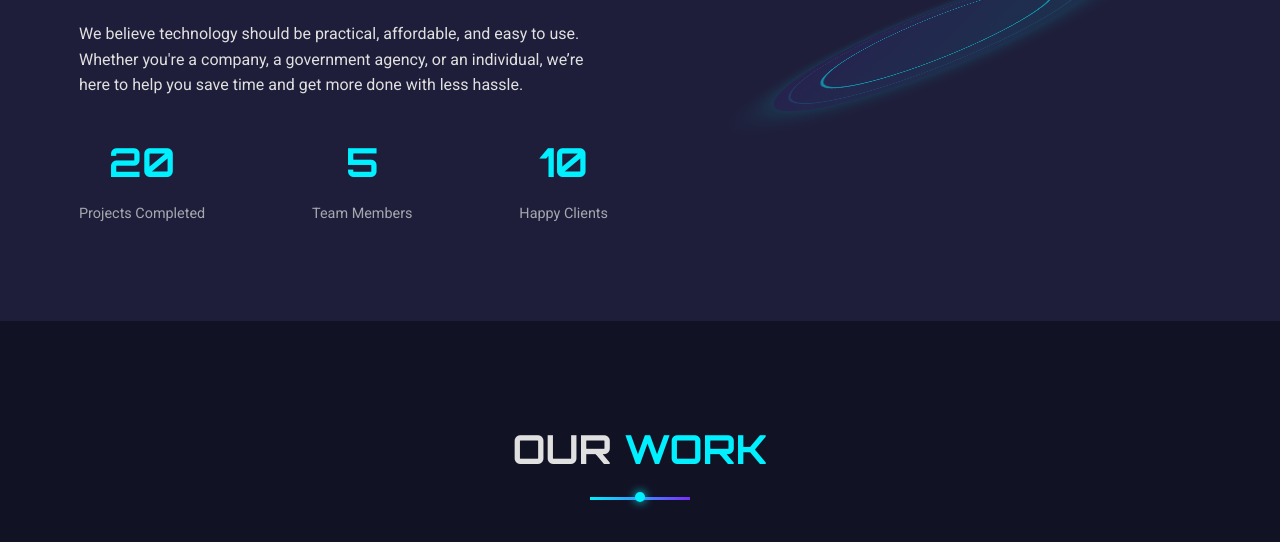
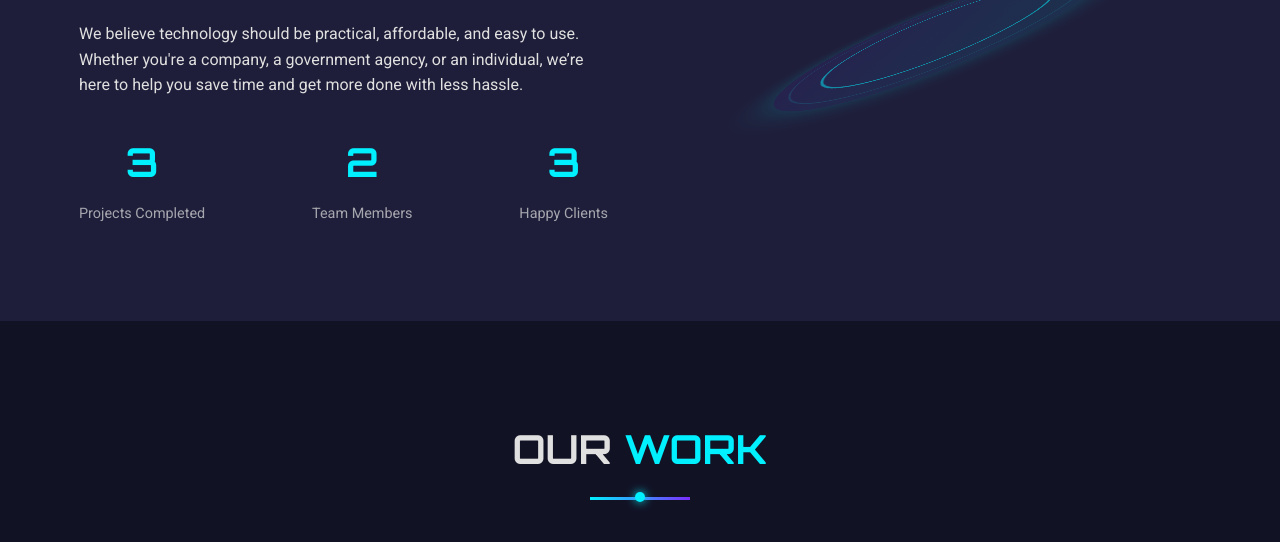
Before and after one commit to NEOWISE-SG/neowise.github.io, a plain HTML site: page index.html in a window 1280 px wide. Shown: the part 1859-2401 px from the top of the page. Drawn offline with nearby package versions, Linux system fonts and the light colour scheme.

Commit message:
Update index.html

```diff
--- a/index.html
+++ b/index.html
@@ -141,15 +141,15 @@
                     <p>We believe technology should be practical, affordable, and easy to use. Whether you're a company, a government agency, or an individual, we’re here to help you save time and get more done with less hassle.</p>
                     <div class="stats">
                         <div class="stat">
-                            <div class="number" data-count="20">0</div>
+                            <div class="number" data-count="3">0</div>
                             <div class="label">Projects Completed</div>
                         </div>
                         <div class="stat">
-                            <div class="number" data-count="5">0</div>
+                            <div class="number" data-count="2">0</div>
                             <div class="label">Team Members</div>
                         </div>
                         <div class="stat">
-                            <div class="number" data-count="10">0</div>
+                            <div class="number" data-count="3">0</div>
                             <div class="label">Happy Clients</div>
                         </div>
                     </div>
```
